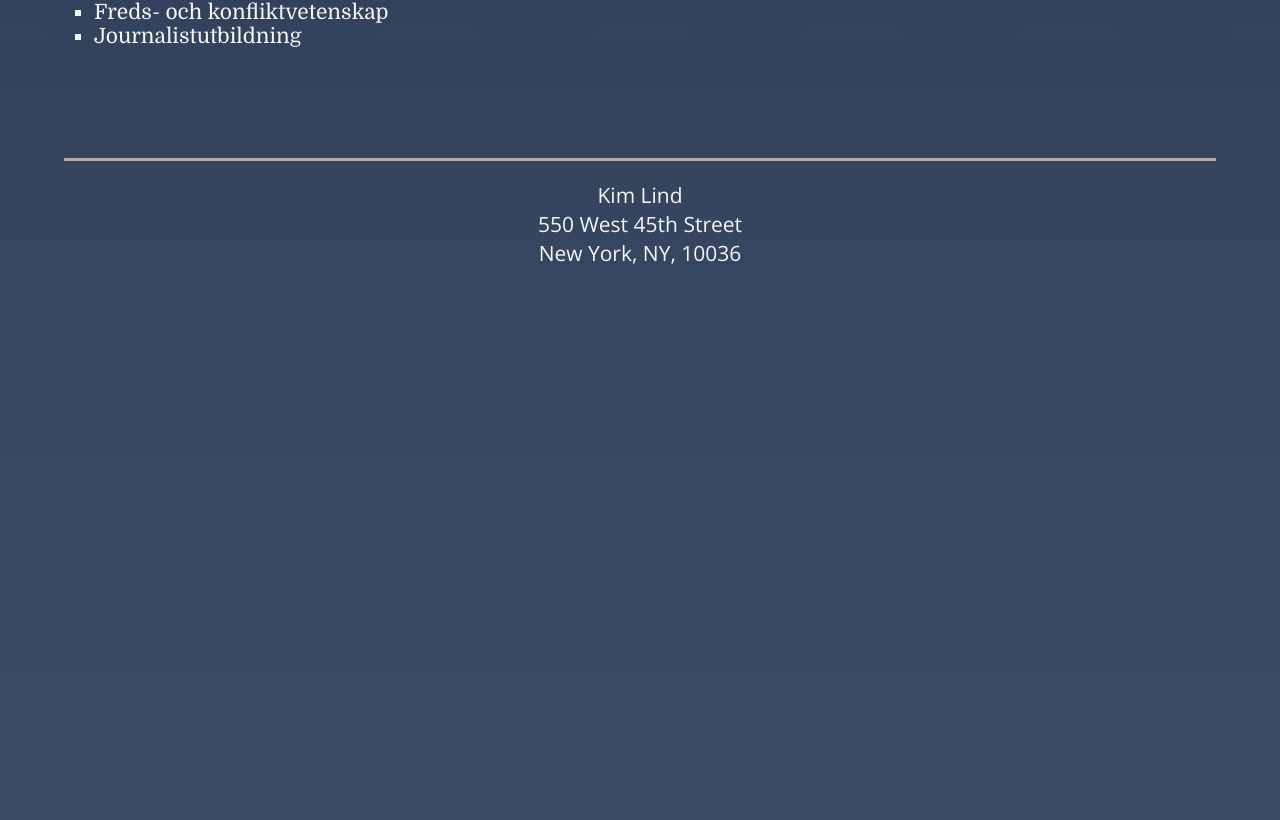
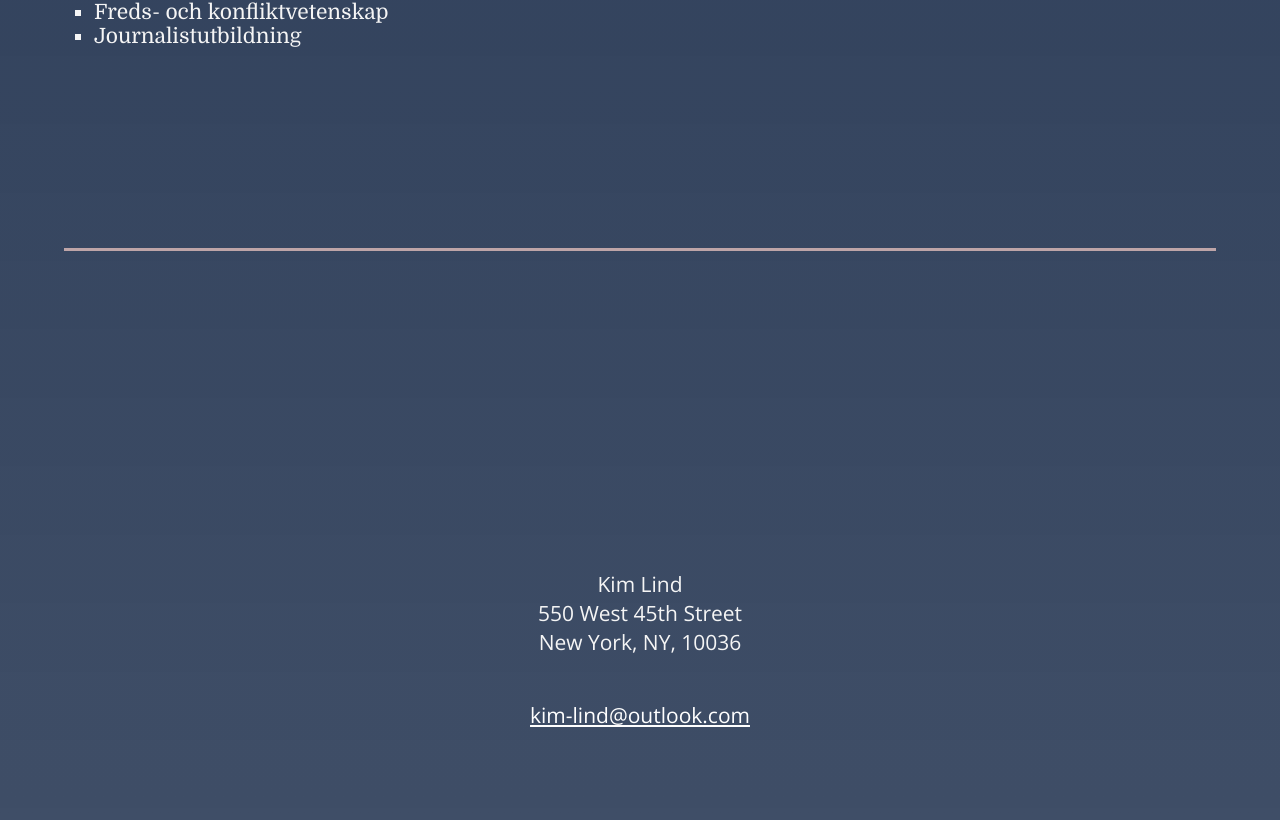
Before and after one commit to nehrwein/Kim_Portfolio, a React (Create React App) app: page / in a window 1280 px wide. Shown: the part 2100-2920 px from the top of the page. Built offline with nearby package versions, Linux system fonts and the light colour scheme.

Commit message:
fix(contact): contact sections visibility broken on scroll

```diff
--- a/src/components/About/AboutElements.ts
+++ b/src/components/About/AboutElements.ts
@@ -49,16 +49,16 @@ export const AboutList = styled.ul`
 
 interface AlivsProps {
   highlight: number;
-  list: boolean;
+  $list: boolean;
 }
 
 export const AboutListItem = styled.li<AlivsProps>`
   font-style: normal;
-  list-style-type: ${({ highlight, list }) => !list || highlight > -1 ? 'none' : 'square'};
+  list-style-type: ${({ highlight, $list }) => !$list || highlight > -1 ? 'none' : 'square'};
   color: whitesmoke;
   font-size: 18px;
   line-height: ${({ highlight }) => highlight > -1 ? '35px' : '21px'};
-  margin-left: ${({ highlight, list }) => !list || highlight > -1 ? '-20px' : '10px'};
+  margin-left: ${({ highlight, $list }) => !$list || highlight > -1 ? '-20px' : '10px'};
 
   @media (min-width: 668px) {
     font-size: 19px;
--- a/src/components/About/index.tsx
+++ b/src/components/About/index.tsx
@@ -36,7 +36,7 @@ const About = () => {
               <AboutListItem
                 highlight={data.A_Highlight.indexOf(element)}
                 key={element}
-                list={item.list}
+                $list={item.list}
               >
                 {element}
               </AboutListItem>
--- a/src/components/Contact/ContactElements.ts
+++ b/src/components/Contact/ContactElements.ts
@@ -2,12 +2,11 @@ import styled from 'styled-components'
 
 export const ContactContainer = styled.section`
   display: flex;
-  flex-direction: column;
-  justify-content: space-between;
+  justify-content: center;
+  align-items: center;
   width: 90%;
   height: 100vh;
-  margin: 90px 0 250px 10px;
-  padding: 20px 0;
+  margin: 90px 0 0 10px;
   border-top: 3px solid var(--secondary);
   font-family: 'Open Sans';
   font-style: normal;
@@ -27,7 +26,7 @@ export const ContactContainer = styled.section`
   }
 
   @media (min-width: 668px) {
-    margin: 0 auto 250px auto;
+    margin: 90px auto 0 auto;
     font-size: 20px;
     line-height: 28px;
   }
@@ -38,5 +37,12 @@ export const ContactContainer = styled.section`
   }
 `
 
+export const TextContainer = styled.div`
+  display: flex;
+  flex-direction: column;
+  justify-content: space-between;
+  height: 160px;
+`
+
 export const AddressContainer = styled.div`
 `
--- a/src/components/Contact/index.tsx
+++ b/src/components/Contact/index.tsx
@@ -1,15 +1,17 @@
 import React from 'react'
-import { ContactContainer, AddressContainer } from './ContactElements'
+import { ContactContainer, AddressContainer, TextContainer } from './ContactElements'
 
 const Contact = () => {
   return (
     <ContactContainer id='contact'>
+      <TextContainer>
         <AddressContainer>
           <p>Kim Lind</p>
           <p>550 West 45th Street</p>
           <p>New York, NY, 10036</p>
         </AddressContainer>
         <a href='mailto:kim-lind@outlook.com'>kim-lind@outlook.com</a>
+      </TextContainer>
     </ContactContainer>
   )
 }
--- a/src/components/Navbar/index.tsx
+++ b/src/components/Navbar/index.tsx
@@ -62,7 +62,7 @@ const Navbar: React.FC<Props> = ({ toggle }) => {
                 smooth={true}
                 duration={500}
                 spy={true}
-                offset={-20}
+                offset={-80}
               >
                 Contact
               </NavLinks>
```
Lines whose indentation alone changed are shown as unchanged.
